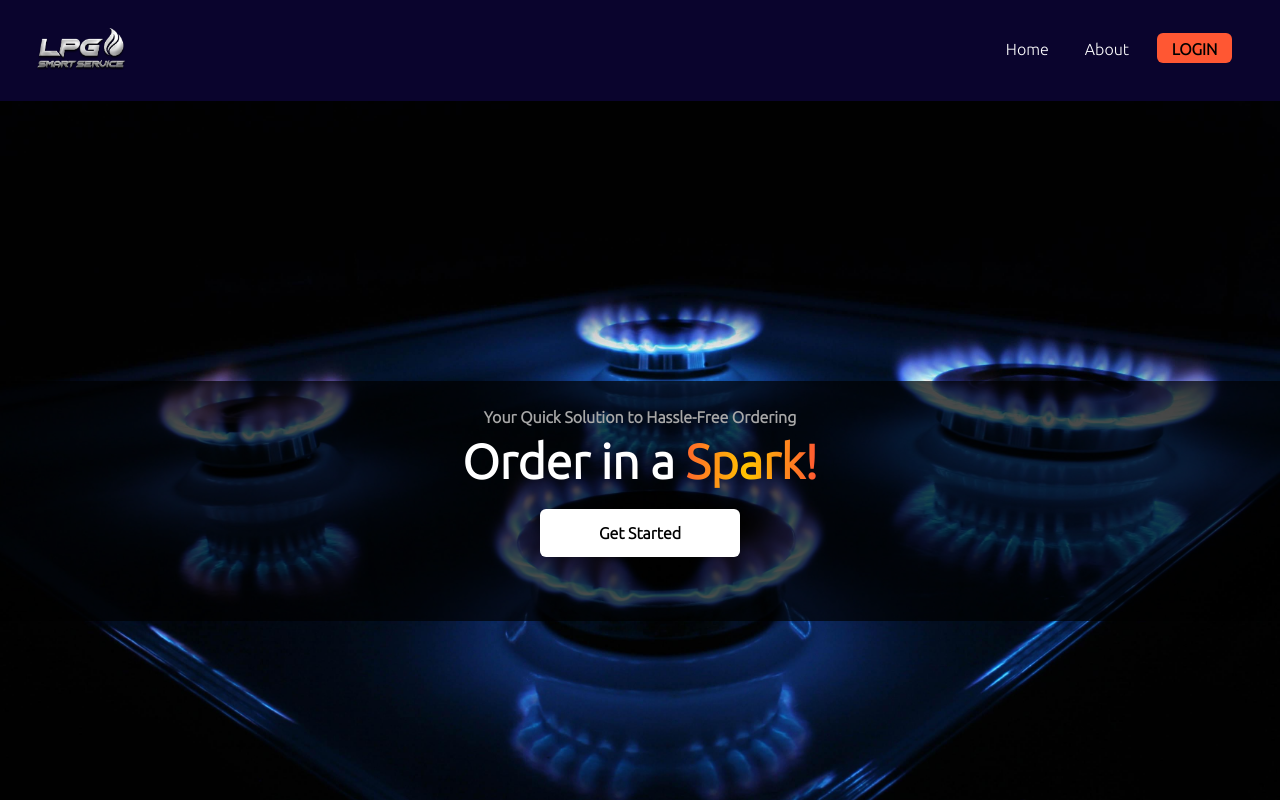
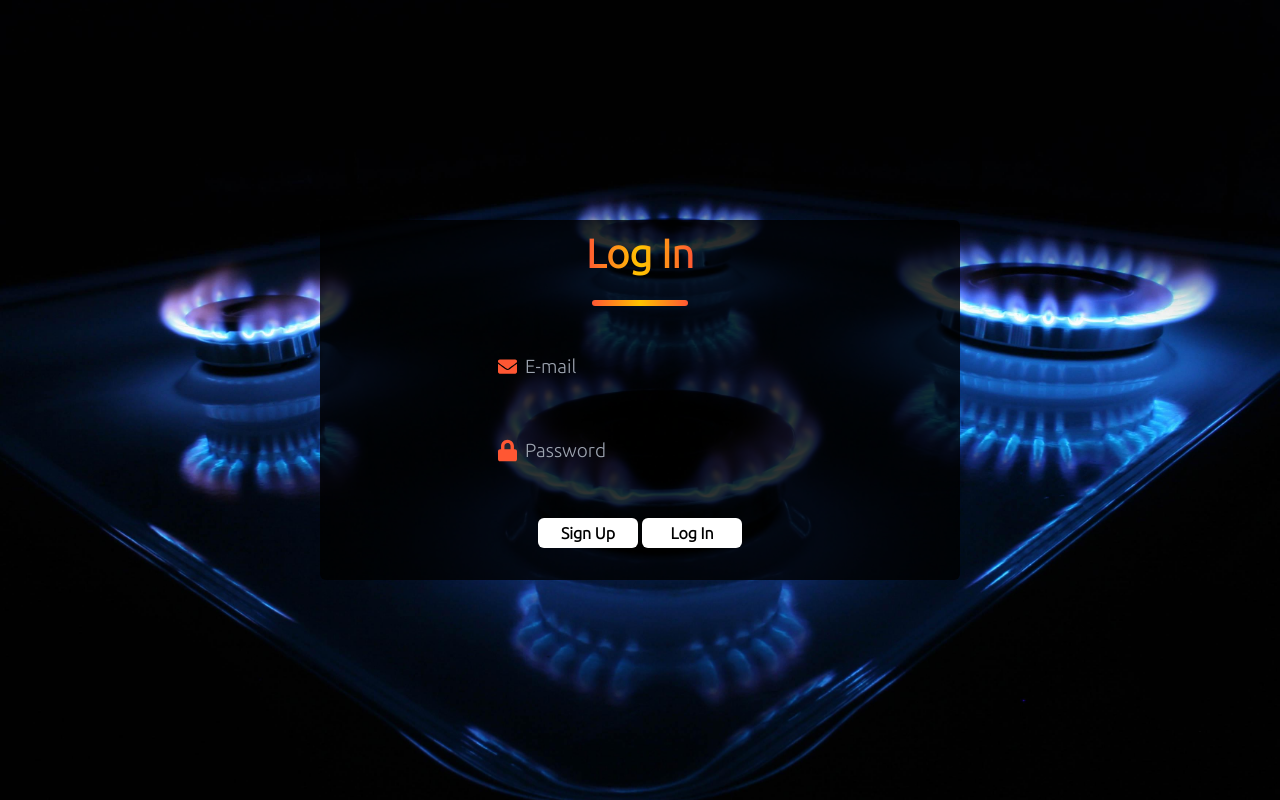
Before and after one commit to Alphy47/lp-gas, a React (Create React App) app: page /login in a window 1280 px wide. Shown: the top 800 px of the page. Built offline with nearby package versions, Linux system fonts and the light colour scheme.

Commit message:
created log in and sign in

```diff
--- a/package.json
+++ b/package.json
@@ -9,7 +9,9 @@
     "react": "^18.2.0",
     "react-dom": "^18.2.0",
     "react-icons": "^4.11.0",
+    "react-router-dom": "^6.19.0",
     "react-scripts": "5.0.1",
+    "react-scroll": "^1.9.0",
     "react-spring": "^9.7.3",
     "react-typed": "^1.2.0",
     "text-animations-react": "^0.1.8",
--- a/src/App.js
+++ b/src/App.js
@@ -1,16 +1,37 @@
 import react from 'react'
+import { BrowserRouter as Router, Route, Link, BrowserRouter, Routes } from 'react-router-dom';
 import NavBar from './components/NavBar';
 import Hero from './components/Hero';
 import Intro from './components/Intro';
 import Footer from './components/Footer';
+import LoginSignUp from './components/LoginSignUp/LoginSignUp';
+import SignIn from './components/LoginSignUp/SignIn';
 
 function App() {
+
+  const Home = () => {
+    return (
+      <div>
+        <NavBar />
+        <Hero />
+        <Intro />
+        <Footer />
+      </div>
+    )
+  }
+
   return (
     <div>
-     <NavBar />
-     <Hero />
-     <Intro />
-     <Footer />
+
+      <BrowserRouter>
+        <Routes>
+          <Route path = '/' element = {<Home />} />
+          <Route path = '/login' element = {<LoginSignUp />} />
+          <Route path = '/signin' element = {<SignIn />} />
+
+        </Routes>
+      </BrowserRouter>
+
     </div>
   );
 }
--- a/src/components/Hero.jsx
+++ b/src/components/Hero.jsx
@@ -1,21 +1,24 @@
-import React from 'react'
+import React, { useState } from 'react'
 import indexbg from '../assests/indexbg.jpg'
+import { useNavigate } from 'react-router-dom';
+
+
 
 const Hero = () => {
 
-  /*const backgroundImageStyle = {
-    backgroundImage: indexbg,
-    bacgroundSize: 'cover',
-    backgroundPosition: 'center',
-  }*/
+const navigate = useNavigate()
 
   return (
-    <div className='hero' style={{ backgroundImage: `url(${indexbg})`, backgroundSize: 'cover', backgroundPosition: 'center'}}>
-        <div className='max-w-[800] mt-[5px] w-full h-screen mx-auto text-center flex flex-col justify-center'>
+
+    <div id='hero'
+         className='hero flex'
+         style={{ backgroundImage: `url(${indexbg})`, backgroundSize: 'cover', backgroundPosition: 'center'}}>
+        <div className='max-w-[800] mt-[5px] w-full h-screen m-auto text-center flex flex-col justify-center'>
           <div className='h-[30%] py-4' style={{backgroundColor: 'rgba(0, 0, 0, 0.7)'}}>
             <p className='text-[#a8a8a8] font-bold p-2'>Your Quick Solution to Hassle-Free Ordering</p>
             <p className='text-white md:text-5xl sm:text-4xl text-xl font-bold spark-text'>Order in a
             <span style={{ background: 'linear-gradient(to right, #FF5733, #FFC300, #FF5733)', WebkitBackgroundClip: 'text', color: 'transparent'}}> Spark!</span></p>
+
 
             <button className='bg-white w-[200px] rounded-md font-bold my-6 mx-auto py-3 text-black'
             style = {{ transition: 'background-color 0.3s, color 0.3s',
@@ -24,19 +27,24 @@ const Hero = () => {
               backgroundColor: 'white',
               color: 'black' }}
               onMouseEnter={(e) => {
-                e.target.style.backgroundColor = '#FF5733'; // Change to the desired hover background color
-                e.target.style.color = 'white'; // Change to the desired hover text color
+                e.target.style.backgroundColor = '#FF5733';
+                e.target.style.color = 'white';
               }}
               onMouseLeave={(e) => {
-                e.target.style.backgroundColor = 'white'; // Revert to the original background color
-                e.target.style.color = 'black'; // Revert to the original text color
+                e.target.style.backgroundColor = 'white';
+                e.target.style.color = 'black';
               }}
+              onClick={() => navigate ('login')}
+
             >Get Started</button>
 
           </div>
         </div>
     </div>
+
+
   )
+
 }
 
 export default Hero
--- a/src/components/Intro.jsx
+++ b/src/components/Intro.jsx
@@ -3,8 +3,8 @@ import us from '../assests/us.jpg'
 
 const Intro = () => {
   return (
-    <div className='intro w-full h-95% bg-white py-20 px-4 justify-center'>
-        <div className='max-w-[1240px] mx-auto grid md:grid-cols-2'>
+    <div id='intro' className='intro w-full h-100% bg-white  pt-20 pb-10 px-4 justify-center'>
+        <div className='max-w-[1240px] mx-auto mt-4 grid md:grid-cols-2'>
             <img className='w-[500px] mx-auto my-4' src={us} alt='/' />
             <div className='flex flex-col justify-center'>
                 <h1 className='text-[#0a042d] md:text-4xl sm:text-3xl text-2xk font-bold py-2'>EFFORTLESS GAS SOLUTIONS AT YOUR DOORSTEP.</h1>
--- /dev/null
+++ b/src/components/LoginSignUp/LoginSignUp.jsx
@@ -0,0 +1,79 @@
+import React, {useState} from 'react'
+import indexbg from '../../assests/indexbg.jpg'
+import { useNavigate } from 'react-router-dom';
+
+import {
+    FaEnvelope,
+    FaLock,
+    FaUser,
+} from 'react-icons/fa'
+
+const LoginSignUp = () => {
+
+const navigate = useNavigate()
+
+const [action, setAction] = useState("Log In")
+
+  return (
+    <div className='bg-cover h-screen flex items-center justify-center'
+         style={{ backgroundImage: `url(${indexbg})`, backgroundPosition: 'center' }}>
+        <div className='container p-0 w-[50%] rounded-md' style={{backgroundColor: 'rgba(0, 0, 0, 0.8)'}}>
+        <div className='header flex flex-col items-center gap-4 mb-5 mt-1'>
+            <div className='flex text items-center text-[250%] font-bold pt-0' style={{ background: 'linear-gradient(to right, #FF5733, #FFC300, #FF5733)', WebkitBackgroundClip: 'text', color: 'transparent'}}>{action}</div>
+            <div className='underline w-[15%] h-[6px] bg-gradient-to-r from-[#FF5733] via-[#FFC300] to-[#FF5733] rounded ' ></div>
+        </div>
+        <div className='inputs flex flex-col gap-1'>
+
+            <div className='input flex items-center  m-auto w-[300px] h-[80px] bg-transparent rounded-[6px]'>
+                <FaEnvelope className='px-2' size={35} style={{ color: '#FF5733'}}/>
+                <input className='  bg-transparent text-white text-[19px]'  style={{width:"85%"}} type='text' placeholder='E-mail'/>
+            </div>
+            <div className='input flex items-center m-auto w-[300px] h-[80px] bg-transparent rounded-[6px]'>
+                <FaLock className='px-2' size={35} style={{ color: '#FF5733'}}/>
+                <input className='  bg-transparent text-white text-[19px]'  style={{width:"85%"}} type='text' placeholder='Password'/>
+            </div>
+
+            <div className='submit-container flex mx-auto my-[1rem]  gap-1'>
+            <button className='bg-white w-[100px] rounded-md font-bold mb-4 mt-2 mx-auto py-0 h-[30px] text-black'
+            style = {{ transition: 'background-color 0.3s, color 0.3s',
+              border: 'none',
+              cursor: 'pointer',
+              backgroundColor: 'white',
+              color: 'black' }}
+              onMouseEnter={(e) => {
+                e.target.style.backgroundColor = '#FF5733';
+                e.target.style.color = 'white';
+              }}
+              onMouseLeave={(e) => {
+                e.target.style.backgroundColor = 'white';
+                e.target.style.color = 'black';
+              }}
+              onClick={() => navigate ('/signin')}
+            >Sign Up</button>
+
+<button className='bg-white w-[100px] rounded-md font-bold my-2 mx-auto py-0 h-[30px] text-black'
+            style = {{ transition: 'background-color 0.3s, color 0.3s',
+              border: 'none',
+              cursor: 'pointer',
+              backgroundColor: 'white',
+              color: 'black' }}
+              onMouseEnter={(e) => {
+                e.target.style.backgroundColor = '#FF5733';
+                e.target.style.color = 'white';
+              }}
+              onMouseLeave={(e) => {
+                e.target.style.backgroundColor = 'white';
+                e.target.style.color = 'black';
+              }}
+
+            >Log In</button>
+            </div>
+
+        </div>
+        </div>
+
+    </div>
+  )
+}
+
+export default LoginSignUp
--- /dev/null
+++ b/src/components/LoginSignUp/SignIn.jsx
@@ -0,0 +1,79 @@
+import React, {useState} from 'react'
+import indexbg from '../../assests/indexbg.jpg'
+import { useNavigate } from 'react-router-dom';
+import {
+    FaEnvelope,
+    FaLock,
+    FaUser,
+} from 'react-icons/fa'
+
+const SignIn = () => {
+
+const navigate = useNavigate()
+
+  return (
+    <div className='bg-cover h-screen flex items-center justify-center'
+         style={{ backgroundImage: `url(${indexbg})`, backgroundPosition: 'center' }}>
+        <div className='container p-0 w-[50%] rounded-md' style={{backgroundColor: 'rgba(0, 0, 0, 0.8)'}}>
+        <div className='header flex flex-col items-center gap-4 mb-5 mt-1'>
+            <div className='flex text items-center text-[250%] font-bold pt-0' style={{ background: 'linear-gradient(to right, #FF5733, #FFC300, #FF5733)', WebkitBackgroundClip: 'text', color: 'transparent'}}>Sign Up</div>
+            <div className='underline w-[15%] h-[6px] bg-gradient-to-r from-[#FF5733] via-[#FFC300] to-[#FF5733] rounded ' ></div>
+        </div>
+        <div className='inputs flex flex-col gap-1'>
+            <div className='input flex items-center m-auto w-[300px] h-[80px] bg-transparent rounded-[6px]'>
+                <FaUser className='px-2' size={35} style={{ color: '#FF5733'}}/>
+                <input className='  bg-transparent text-white text-[19px]'  style={{width:"85%"}} type='text' placeholder='Name'/>
+            </div>
+            <div className='input flex items-center  m-auto w-[300px] h-[80px] bg-transparent rounded-[6px]'>
+                <FaEnvelope className='px-2' size={35} style={{ color: '#FF5733'}}/>
+                <input className='  bg-transparent text-white text-[19px]'  style={{width:"85%"}} type='text' placeholder='E-mail'/>
+            </div>
+            <div className='input flex items-center m-auto w-[300px] h-[80px] bg-transparent rounded-[6px]'>
+                <FaLock className='px-2' size={35} style={{ color: '#FF5733'}}/>
+                <input className='  bg-transparent text-white text-[19px]'  style={{width:"85%"}} type='text' placeholder='Password'/>
+            </div>
+
+            <div className='submit-container flex mx-auto my-[1rem]  gap-1'>
+            <button className='bg-white w-[100px] rounded-md font-bold mb-4 mt-2 mx-auto py-0 h-[30px] text-black'
+            style = {{ transition: 'background-color 0.3s, color 0.3s',
+              border: 'none',
+              cursor: 'pointer',
+              backgroundColor: 'white',
+              color: 'black' }}
+              onMouseEnter={(e) => {
+                e.target.style.backgroundColor = '#FF5733';
+                e.target.style.color = 'white';
+              }}
+              onMouseLeave={(e) => {
+                e.target.style.backgroundColor = 'white';
+                e.target.style.color = 'black';
+              }}
+            onClick={() => navigate ('/login')}
+            >Log In</button>
+
+<button className='bg-white w-[100px] rounded-md font-bold my-2 mx-auto py-0 h-[30px] text-black'
+            style = {{ transition: 'background-color 0.3s, color 0.3s',
+              border: 'none',
+              cursor: 'pointer',
+              backgroundColor: 'white',
+              color: 'black' }}
+              onMouseEnter={(e) => {
+                e.target.style.backgroundColor = '#FF5733';
+                e.target.style.color = 'white';
+              }}
+              onMouseLeave={(e) => {
+                e.target.style.backgroundColor = 'white';
+                e.target.style.color = 'black';
+              }}
+
+            >Sign In</button>
+            </div>
+
+        </div>
+        </div>
+
+    </div>
+  )
+}
+
+export default SignIn
--- a/src/components/NavBar.jsx
+++ b/src/components/NavBar.jsx
@@ -1,7 +1,8 @@
 import React, {useState} from 'react'
+import {Link} from 'react-scroll'
 import {AiOutlineClose, AiOutlineMenu} from 'react-icons/ai'
 import logo from '../assests/logo.png'
-import { useRef } from "react"
+
 
 const NavBar = () => {
 
@@ -11,47 +12,76 @@ const NavBar = () => {
         setNav(!nav)
 
     }
-
+    const [showLoginForm, setShowLoginForm] = useState(false)
+    const handleLoginClick = () => {
+        setShowLoginForm(true);
+    }
 
 
   return (
-    <div className='hero flex justify-between items-center sticky top-0 w-[100%] h-24 max-w-[100%] mx-auto px-9 text-white bg-[#0a042d]'>
+    <div className=' flex justify-between items-center sticky top-0 w-[100%] h-24 max-w-[100%] mx-auto px-9 text-white bg-[#0a042d]'>
 
         <div>
             <img className='w-[90px] mx-auto my-4' src={logo} alt='/' />
         </div>
 
         <ul className='hidden md:flex h-[45%] py-[7px] ' >
-            <li className='link p-2 py-1 px-4 justify-center rounded-md'
-                style = {{ transition: 'background-color 0.3', cursor: 'pointer',}}
-                onMouseEnter={(e) => {
-                    e.target.style.backgroundColor = '#FF5733';
-                    e.target.style.color = 'black';
+            <li className='link '
+                /*onMouseEnter={(e) => {
+                    e.target.style.backgroundColor = '#';
+                    e.target.style.color = 'white';
+                    e.target.style.fontWeight = 'bold';
                 }}
                 onMouseLeave={(e) => {
                     e.target.style.backgroundColor = 'transparent';
                     e.target.style.color = 'white';
-                }}>
+                }}*/
+                >
+                <Link to="hero" smooth={true} duration={500}>
+                    <button className='bg-transparent w-[70px] rounded-md font-bold my-0 mx-auto py-1 text-white'
+                            style={{transition: 'background-color 0.3s color 0.3s', cursor: 'pointer',
+                            border: 'none',
+                            backgroundColor: 'transparent',
+                            color: 'white' }}
+                                onMouseEnter={(e) => {
+                                    e.target.style.backgroundColor = '#FF5733';
+                                    e.target.style.color = 'white';
+                                }}
 
-                    Home
+                                onMouseLeave={(e) => {
+                                    e.target.style.backgroundColor = 'transparent';
+                                    e.target.style.color = 'white';
+                                }}>
+                        Home
+                    </button>
+                </Link>
+
             </li>
 
-            <li className='link p-2 py-1 px-4 justify-center rounded-md ms-1'
-                style = {{ transition: 'background-color 0.3', cursor: 'pointer',}}
-                onMouseEnter={(e) => {
-                    e.target.style.backgroundColor = '#FF5733';
-                    e.target.style.color = 'black';
-                }}
-                onMouseLeave={(e) => {
-                    e.target.style.backgroundColor = 'transparent';
-                    e.target.style.color = 'white';
-                }}>
+            <li className='link'>
+                <Link to="intro" smooth={true} duration={500}>
+                <button className='bg-transparent w-[70px] rounded-md font-bold my-0 mx-auto py-1 text-white'
+                            style={{transition: 'background-color 0.3s color 0.3s', cursor: 'pointer',
+                            border: 'none',
+                            backgroundColor: 'transparent',
+                            color: 'white' }}
+                                onMouseEnter={(e) => {
+                                    e.target.style.backgroundColor = '#FF5733';
+                                    e.target.style.color = 'white';
+                                }}
 
-                    About
+                                onMouseLeave={(e) => {
+                                    e.target.style.backgroundColor = 'transparent';
+                                    e.target.style.color = 'white';
+                                }}>
+                        About
+                    </button>
+                </Link>
             </li>
-            <button className='bg-[#FF5733] w-[75px] rounded-md font-bold my-0 mx-3 py-1 text-black ' >
-                LOGIN
+            <button className='bg-[#FF5733] w-[75px] rounded-md font-bold my-0 mx-3 py-1 text-black ' onClick={handleLoginClick}>
+                SIGN IN
             </button>
+
         </ul>
 
         <div onClick={handleNav} className='block md:hidden'>
@@ -59,11 +89,18 @@ const NavBar = () => {
 
         </div>
 
-        <div  className={nav ? 'fixed left-0 top-0 w-[60%] h-full border-r border-r-[#172554] bg-[#787A91] ease-in-out duration-500' : 'fixed left-[-100%]'}>
-            <h1 className='w-full text-3xl font-bold text-[#a8a8a8] m-4'>LPG</h1>
+        <div  className={nav ? 'fixed left-0 top-0 w-[60%] h-full border-r border-r-[#FF5733] border-t border-t-[#FF5733] border- bg-[#0a042d] opacity-2 ease-in-out duration-500' : 'fixed left-[-100%]'}>
+        <div>
+            <img className='w-[90px] mx-auto my-4' src={logo} alt='/' />
+        </div>
             <ul className='uppercase p-4'>
-                <li className='p-4 border-b border-[#EEEEEE]'>Home</li>
-                <li className='p-4 border-b border-[#EEEEEE]'>About</li>
+                <li className='p-4 border-b border-[#FF5733]'>
+                <Link to="home" smooth={true} duration={500}>
+                    Home
+                </Link>
+                </li>
+
+                <li className='p-4 border-b border-[#FF5733]'>About</li>
                 <li className='p-4'>Login</li>
             </ul>
         </div>
```
Also changed, not shown: src/components/Login.jsx (added, +12 -0 lines), 1 other file (tests, documents, lock files or other folders).
